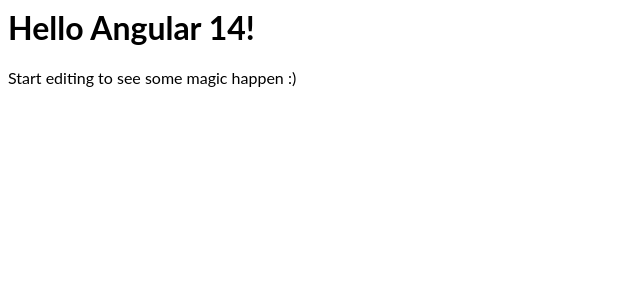
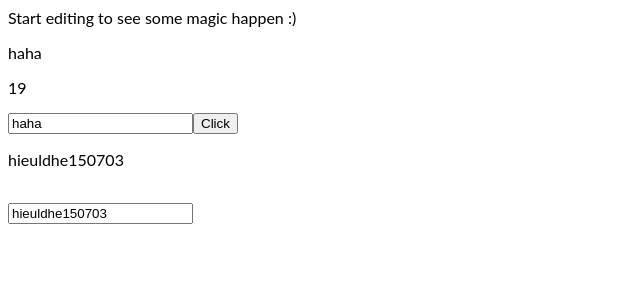
Before and after one commit to hiuhihi78/angular-100day, an Angular app: page / in a window 1280 px wide. Shown: the top 300 px of the page, without its empty margins (0-640 px from the left). Built offline with nearby package versions, Linux system fonts and the light colour scheme.

Commit message:
commit-day-3

```diff
--- a/src/app/app.component.html
+++ b/src/app/app.component.html
@@ -1,4 +1,22 @@
-<hello name="{{ name }}"></hello>
-<p>
-  Start editing to see some magic happen :)
-</p>
+<p>Start editing to see some magic happen :)</p>
+
+<!-- {{expression}} -->
+<p>{{ user.name }}</p>
+<p>{{ user.age }}</p>
+<!-- data binding-->
+<!-- proproty binding [type]="inputType" -->
+<input [type]="inputType" value="{{ user.name }}" />
+<!-- event binding (click) = "handler"-->
+<button type="button" (click)="handler($event)">Click</button>
+<!-- two-way databinding
+  -require:  use FormMoule -> is working with form
+  - symtax :[(ngModel)]="twoWayDataBinding"
+
+-->
+<p>{{ twoWayDataBinding }}</p>
+<br />
+<input
+  type="text"
+  [ngModel]="twoWayDataBinding"
+  (ngModelChange)="twoWayDataBinding = $event"
+/>
--- a/src/app/app.component.ts
+++ b/src/app/app.component.ts
@@ -3,8 +3,23 @@
 @Component({
   selector: 'my-app',
   templateUrl: './app.component.html',
-  styleUrls: [ './app.component.css' ]
+  styleUrls: ['./app.component.css'],
 })
-export class AppComponent  {
+export class AppComponent {
   name = 'Angular ' + VERSION.major;
+
+  user = {
+    name: 'haha',
+    age: '19',
+  };
+  twoWayDataBinding = 'hieuldhe150703';
+
+  //DATA BINDING//
+  // proproty binding
+  inputType: 'text';
+  inputValue: 'data binding';
+  // event binding
+  handler(event) {
+    console.log(event);
+  }
 }
```
Also changed, not shown: src/app/app.module.ts (+4 -4 lines).
